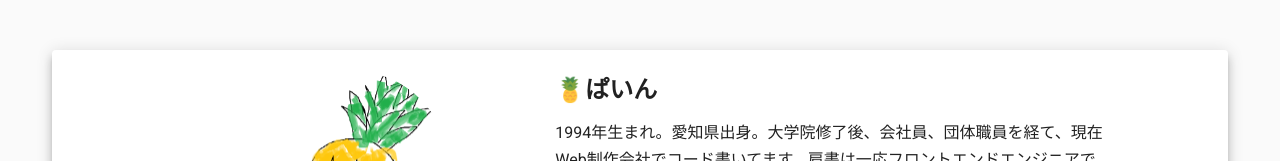
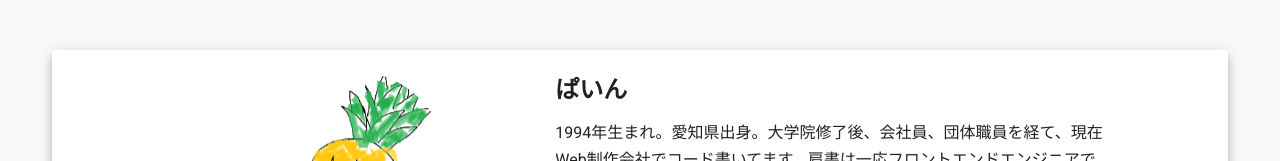
Before and after one commit to foolish-pine/portfolio_public, a Vue app: page / in a window 1280 px wide. Shown: the part 176-337 px from the top of the page. Built offline with nearby package versions, Linux system fonts and the light colour scheme.

Commit message:
[update] プロフィール/名前変更

```diff
--- a/src/views/Profile.vue
+++ b/src/views/Profile.vue
@@ -18,7 +18,7 @@
           </v-col>
           <v-col cols="12" xs="12" lg="6">
             <p class="mb-2 headline font-weight-bold text-center text-lg-left">
-              🍍{{ profile.about.name }}
+              {{ profile.about.name }}
             </p>
             <div>
               {{ profile.about.comment }}
```
